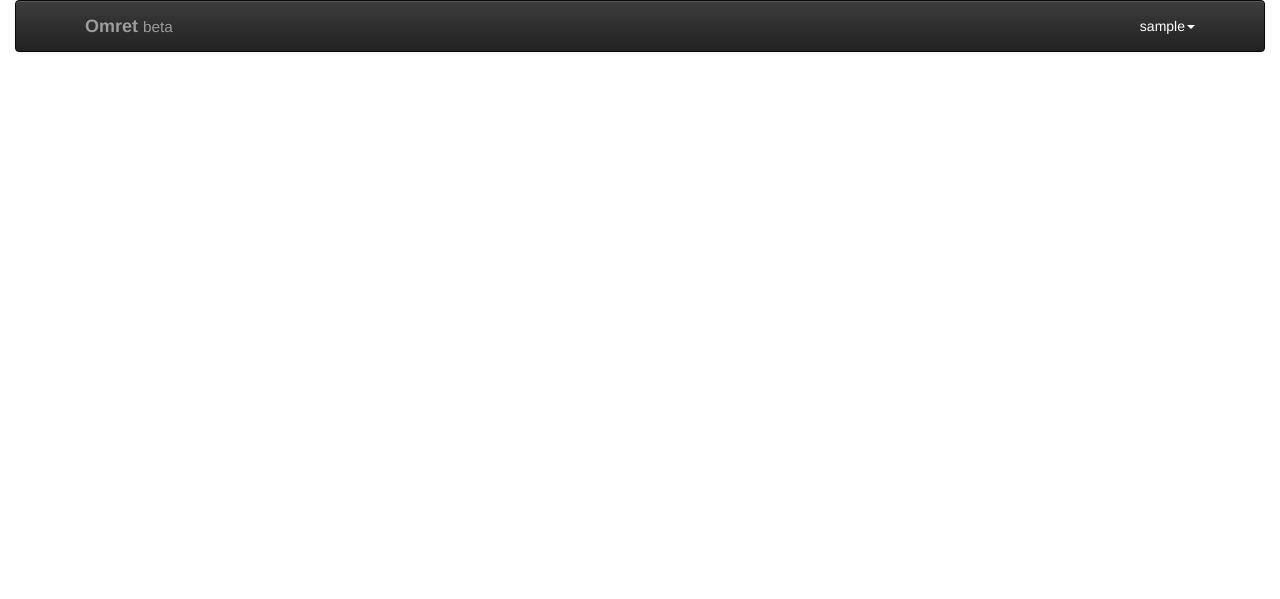
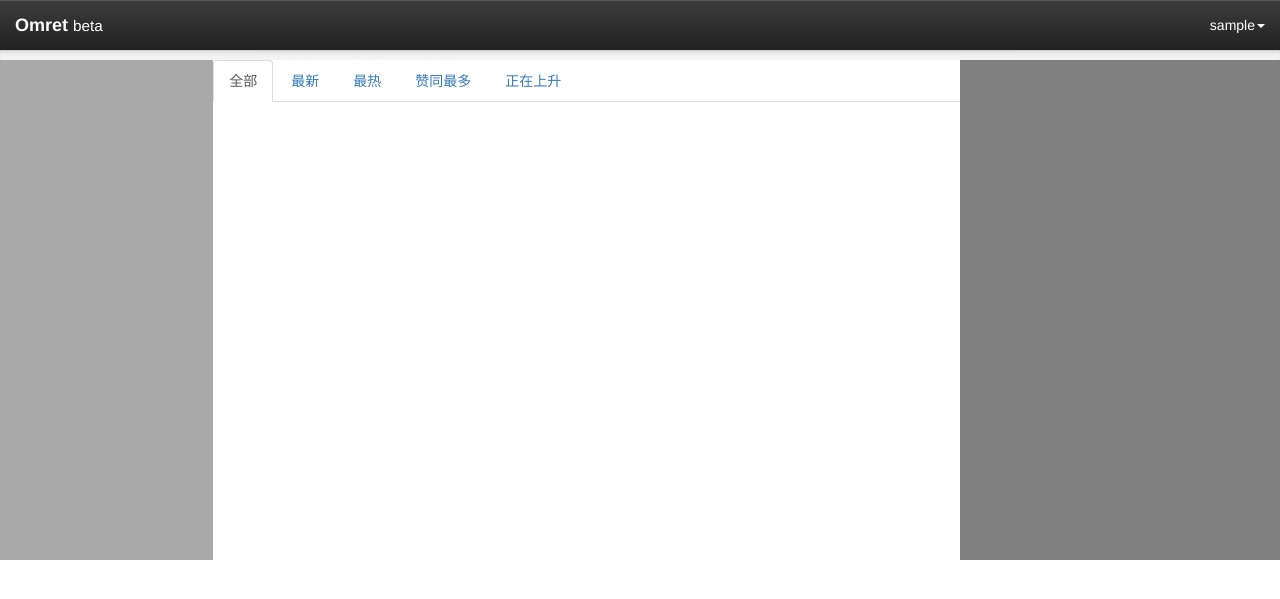
Before and after one commit to JunLeeTerry/omret, a Django app: template omret/1/omret/templates/omretnews/index.html in a window 1280 px wide. Shown: the top 599 px of the page. Run offline with Django 3.2, Linux system fonts and the light colour scheme; the template is opened without the code that fills it: most values are stand-ins (such as "Sample title", 1, 10 or a date in 2020); some libraries are stand-ins or nearby versions.

Commit message:
20151122

```diff
--- a/omret/1/omret/static/bootstrap-3.3.5/css/non-responsive.css
+++ b/omret/1/omret/static/bootstrap-3.3.5/css/non-responsive.css
@@ -37,7 +37,7 @@ body,
 
 /* Reset the container */
 .container {
-  width: 1140px;
+  width: 1280px;
   max-width: none !important;
 }
 
@@ -79,7 +79,7 @@ body,
 }
 
 .navbar-brand {
-  margin-left: -15px;
+  margin-left: 0px;
 }
 
 /* Always apply the floated nav */
--- /dev/null
+++ b/omret/1/omret/static/css/omretnews/index.css
@@ -0,0 +1,22 @@
+.progress{
+    border-radius:0px;
+    margin-bottom:0px;
+    height:10px;
+}
+
+#datapart {
+    background:darkgrey;
+    height:500px;
+    padding:0px;
+}
+
+#newspart {
+    height:500px;
+    padding:0px;
+}
+
+#personalpart {
+    background:grey;
+    height:500px;
+    padding:0px;
+}
--- a/omret/1/omret/static/css/omretuser/userbase.css
+++ b/omret/1/omret/static/css/omretuser/userbase.css
@@ -17,3 +17,18 @@
 #username{
     text-decoration:none;
 }
+
+.container-fluid{
+    padding:0px;
+}
+
+#omretnavbar{
+    border:0px;
+    padding:0px;
+    border-radius:0px;
+    margin-bottom:0px;
+}
+
+.row{
+    margin:0px;
+}
--- a/omret/1/omret/static/css/omretuser/usersettings.css
+++ b/omret/1/omret/static/css/omretuser/usersettings.css
@@ -94,3 +94,7 @@ ul{
 #alertpart{
     margin-right:50px;
 }
+
+#settingcontainer{
+    margin-top:20px;
+}
--- a/omret/1/omret/templates/omretnews/index.html
+++ b/omret/1/omret/templates/omretnews/index.html
@@ -1,6 +1,7 @@
 {% extends "userbase.html" %}
 
 {% block link %}
+<link rel="stylesheet" href="/static/css/omretnews/index.css">
 {% endblock %}
 
 {% block title %}
@@ -8,6 +9,28 @@ Index
 {% endblock %}
 
 {% block body %}
+<div class="progress">
+</div>
+<div id="topicintro">
+</div>
+<div id="indexcontainer">
+    <div id="datapart" class="col-md-2 col-xs-2">
+
+    </div>
+    <div id="newspart" class="col-md-7 col-xs-7">
+	<div>
+	  <ul id="navtabs" class="nav nav-tabs">
+	      <li role="presentation" class="active"><a href="#">全部</a></li>
+	      <li role="presentation"><a href="#">最新</a></li>
+	      <li role="presentation"><a href="#">最热</a></li>
+	      <li role="presentation"><a href="#">赞同最多</a></li>
+	      <li role="presentation"><a href="#">正在上升</a></li>
+	  </ul>
+	</div>
+    </div>
+    <div id="personalpart" class="col-md-3 col-xs-3">
+    </div>
+</div>
 {% endblock %}
 
 {% block body_script %}
--- a/omret/1/omret/templates/omretuser/userbase.html
+++ b/omret/1/omret/templates/omretuser/userbase.html
@@ -24,7 +24,7 @@
     <body>
       <div class="container-fluid">
 	<div class="span12">
-	    <div class="navbar navbar-inverse navbar-default">
+	    <div id="omretnavbar" class="navbar navbar-inverse navbar-default">
 		<div class="container">
 		    <div class="navbar-header">
 			<a class="navbar-brand" href="/index/">
--- a/omret/1/omret/templates/omretuser/usersettings.html
+++ b/omret/1/omret/templates/omretuser/usersettings.html
@@ -11,6 +11,7 @@
 {% endblock %}
 
 {% block body %}
+<div id ="settingcontainer">
     <div class="row">
         <div class="col-md-3 col-xs-3">
             <div>
@@ -39,7 +40,7 @@
               -->
         </div>
     </div>
-
+</div>
 {% endblock %}
 {% block body_script %}
 
```
Also changed, not shown: omret/1/omret/omretnews/models.py (+12 -1 lines), omret/1/omret/static/other/jquerypin/bower.json (added, +25 -0 lines), omret/1/omret/static/other/jquerypin/jquery.pin.min.js (added, +1 -0 lines).
